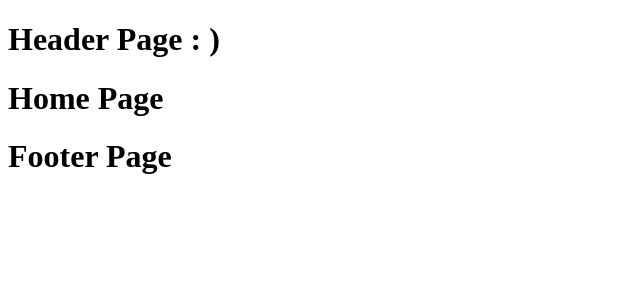
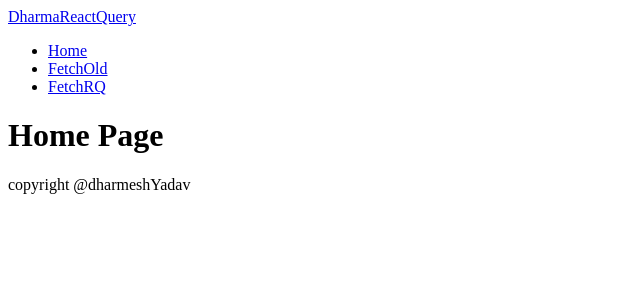
Before and after one commit to Dharmesh-yadavo/TanStack_Query, a React (Vite) app in the folder tanstack_query/: page / in a window 1280 px wide. Shown: the top 300 px of the page, without its empty margins (0-640 px from the left). Built offline with nearby package versions, Linux system fonts and the light colour scheme.

Commit message:
QueryClientProvider in TanStack Query and Old Method of calling API using axios

```diff
--- a/tanstack_query/package.json
+++ b/tanstack_query/package.json
@@ -11,6 +11,7 @@
   },
   "dependencies": {
     "@tanstack/react-query": "^5.85.5",
+    "axios": "^1.11.0",
     "react": "^19.1.1",
     "react-dom": "^19.1.1",
     "react-router-dom": "^7.8.2"
--- /dev/null
+++ b/tanstack_query/src/API/api.jsx
@@ -0,0 +1,10 @@
+import axios from "axios";
+
+const api = axios.create({
+  baseURL: "https://jsonplaceholder.typicode.com",
+});
+
+// to fetch the data :
+export const fetchPost = () => {
+  return api.get("/posts");
+};
--- a/tanstack_query/src/App.jsx
+++ b/tanstack_query/src/App.jsx
@@ -3,6 +3,7 @@ import { Home } from "./Pages/Home";
 import { FetchOld } from "./Pages/FetchOld";
 import { FetchRQ } from "./Pages/FetchRQ";
 import { MainLayout } from "./Components/Layout/MainLayOut";
+import { QueryClient, QueryClientProvider } from "@tanstack/react-query";
 
 const router = createBrowserRouter([
   {
@@ -26,7 +27,12 @@ const router = createBrowserRouter([
 ]);
 
 const App = () => {
-  return <RouterProvider router={router}> </RouterProvider>;
+  const queryClient = new QueryClient();
+  return (
+    <QueryClientProvider client={queryClient}>
+      <RouterProvider router={router}> </RouterProvider>
+    </QueryClientProvider>
+  );
 };
 
 export default App;
--- a/tanstack_query/src/Components/Layout/Footer.jsx
+++ b/tanstack_query/src/Components/Layout/Footer.jsx
@@ -1,3 +1,7 @@
 export const Footer = () => {
-  return <h1>Footer Page</h1>;
+  return (
+    <footer>
+      <p>copyright @dharmeshYadav</p>
+    </footer>
+  );
 };
--- a/tanstack_query/src/Components/Layout/Header.jsx
+++ b/tanstack_query/src/Components/Layout/Header.jsx
@@ -1,3 +1,22 @@
+import { NavLink } from "react-router-dom";
+
 export const Header = () => {
-  return <h1>Header Page : )</h1>;
+  return (
+    <header>
+      <div>
+        <NavLink to="/">DharmaReactQuery</NavLink>
+        <ul>
+          <li>
+            <NavLink to="/">Home</NavLink>
+          </li>
+          <li>
+            <NavLink to="/trad">FetchOld</NavLink>
+          </li>
+          <li>
+            <NavLink to="/rq">FetchRQ</NavLink>
+          </li>
+        </ul>
+      </div>
+    </header>
+  );
 };
--- a/tanstack_query/src/Pages/FetchOld.jsx
+++ b/tanstack_query/src/Pages/FetchOld.jsx
@@ -1,3 +1,36 @@
+import { useEffect, useState } from "react";
+import { fetchPost } from "../API/api";
+
 export const FetchOld = () => {
-  return <h1>FetchOld Page</h1>;
+  const [posts, setPosts] = useState([]);
+
+  const getPostData = async () => {
+    try {
+      const res = await fetchPost();
+      res.status === 200 ? setPosts(res.data) : [];
+    } catch (error) {
+      console.log(error);
+      return [];
+    }
+  };
+
+  useEffect(() => {
+    getPostData();
+  }, []);
+
+  return (
+    <div>
+      <ul>
+        {posts.map((curElem) => {
+          const { id, title, body } = curElem;
+          return (
+            <li key={id}>
+              <p>{title}</p>
+              <p>{body}</p>
+            </li>
+          );
+        })}
+      </ul>
+    </div>
+  );
 };
```
Also changed, not shown: 1 other file (tests, documents, lock files or other folders).
